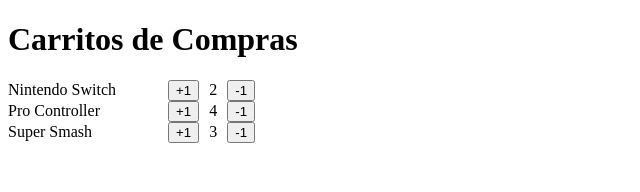
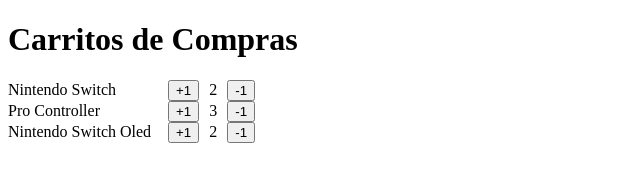
Before and after one commit to jedisonfs/curso-react, a React (Vite) app in the folder 02-first-steps/: page / in a window 1280 px wide. Shown: the top 192 px of the page, without its empty margins (0-640 px from the left). Built offline with nearby package versions, Linux system fonts and the light colour scheme.

Commit message:
[feat]: se agrega eventos en react

```diff
--- a/02-first-steps/src/FirstStepApp.tsx
+++ b/02-first-steps/src/FirstStepApp.tsx
@@ -1,12 +1,30 @@
 import ItemCounter from "./shopping-car/ItemCounter";
+
+interface ItemInCar {
+    productName: string;
+    quantity: number;
+}
+
+const itemsInCart: ItemInCar[] = [
+    { productName: 'Nintendo Switch', quantity: 2 },
+    { productName: 'Pro Controller', quantity: 3 },
+    { productName: 'Nintendo Switch Oled', quantity: 2 }
+];
 
 export function FirstStepApp() {
     return (
         <>
             <h1>Carritos de Compras</h1>
-            <ItemCounter nameConsole="Nintendo Switch" quantity={2}/>
-            <ItemCounter nameConsole="Pro Controller" quantity={4}/>
-            <ItemCounter nameConsole="Super Smash" quantity={3}/>
+
+            {
+                itemsInCart.map(({ productName, quantity }) => (
+                    <ItemCounter key={productName} nameConsole={productName} quantity={quantity} />
+                ))
+            }
+
+            {/* <ItemCounter nameConsole="Nintendo Switch" quantity={2} />
+            <ItemCounter nameConsole="Pro Controller" quantity={4} /> */}
+            {/* <ItemCounter nameConsole="Super Smash" quantity={3} /> */}
         </>
     );
 }
--- a/02-first-steps/src/shopping-car/ItemCounter.tsx
+++ b/02-first-steps/src/shopping-car/ItemCounter.tsx
@@ -4,6 +4,11 @@
 };
 
 const ItemCounter = ({ nameConsole, quantity }: Props) => {
+
+  const handleClick = () => {
+    console.log({ nameConsole });
+  }
+
   return (
     <section style={{
       display: 'flex',
@@ -15,7 +20,9 @@
         style={{
           width: 150
         }}>{nameConsole}</span>
-        <button>+1</button>
+      <button
+        onClick={handleClick}
+      >+1</button>
       <span>{quantity}</span>
       <button>-1</button>
     </section>
```
Lines whose indentation alone changed are shown as unchanged.
